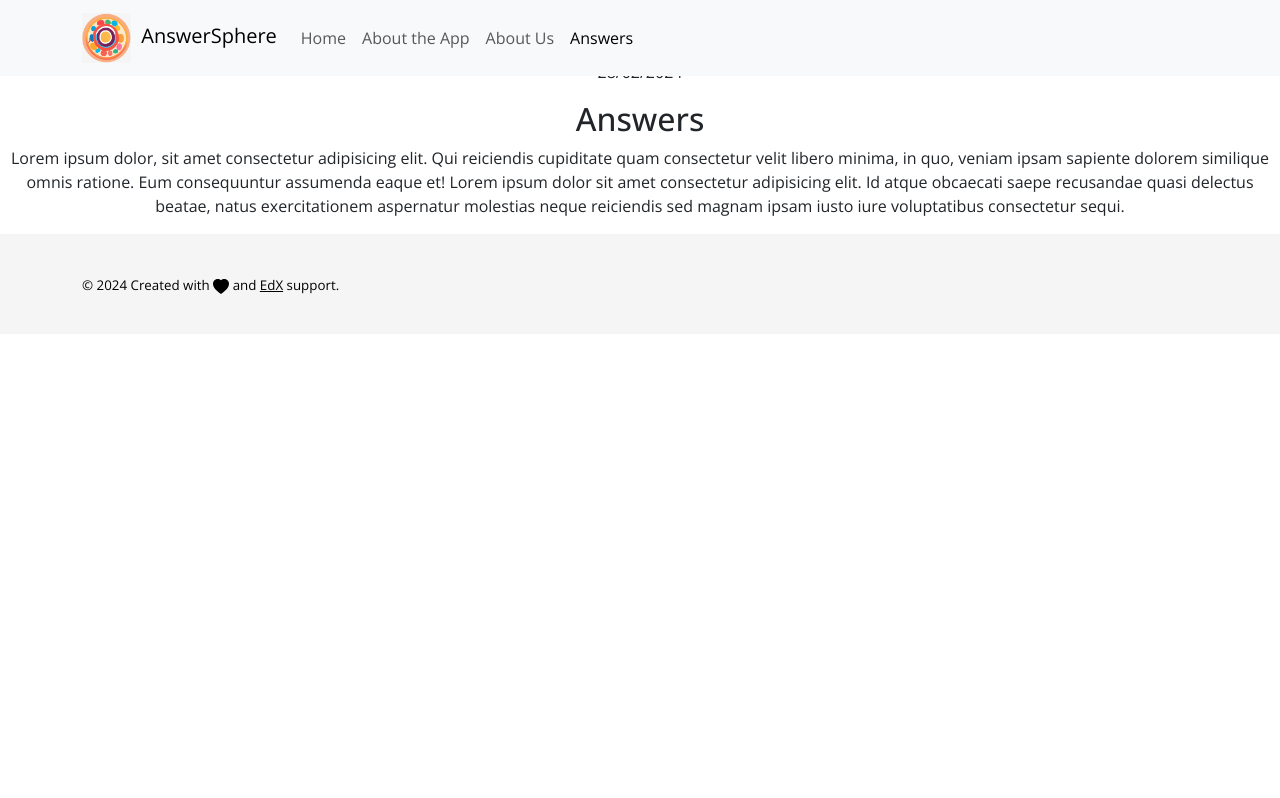
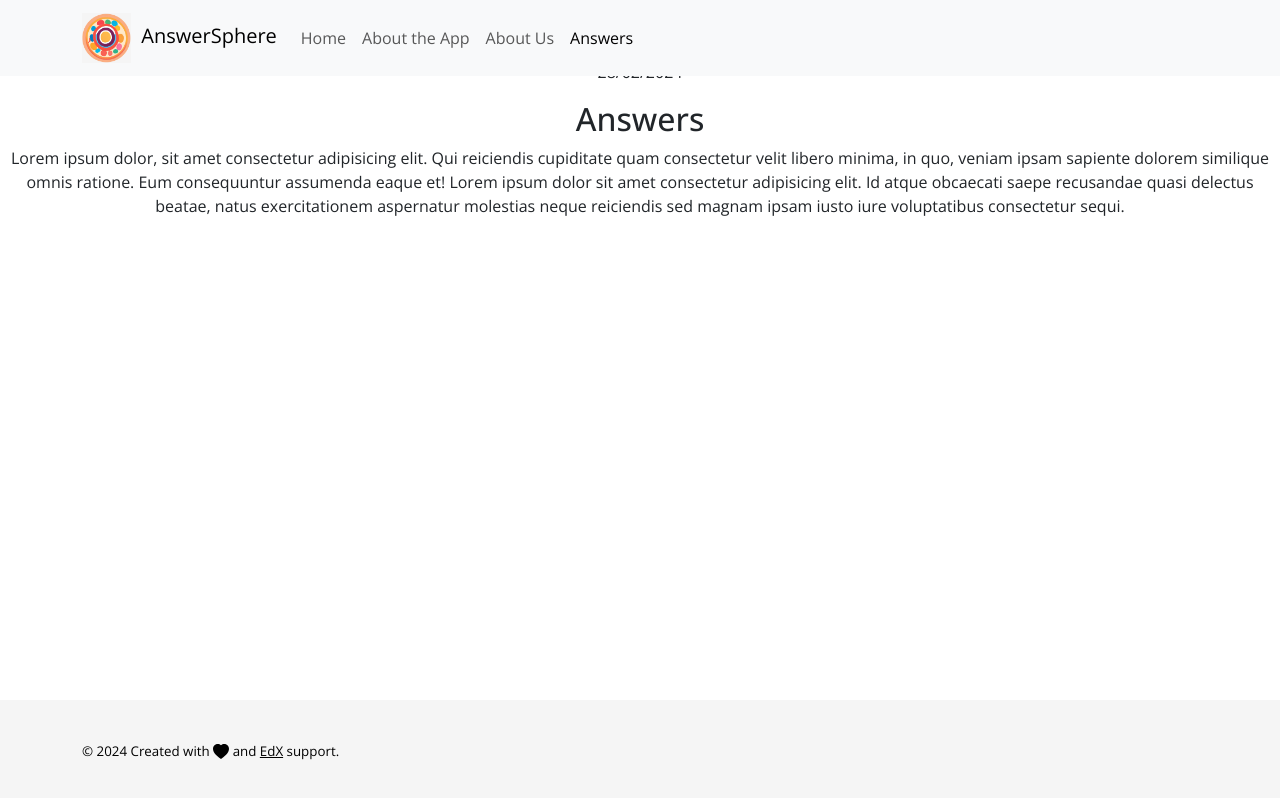
Before and after one commit to nyitrai87/answersphere, a React (Vite) app: page /answers in a window 1280 px wide. Shown: the top 798 px of the page. Built offline with nearby package versions, Linux system fonts and the light colour scheme.

Commit message:
add perfect stiki position for all screens

```diff
--- a/src/components/Footer/Footer.jsx
+++ b/src/components/Footer/Footer.jsx
@@ -26,8 +26,9 @@ function Footer() {
   }, []);
 
   return (
-    <div style={{ position: "sticky"}}>
+    <div style={{ minHeight: "calc(100vh - 100px)" }}>
       <Navbar
+        fixed="bottom"
         style={{
           height: "100px",
           backgroundColor: "#F5F5F5",
```
